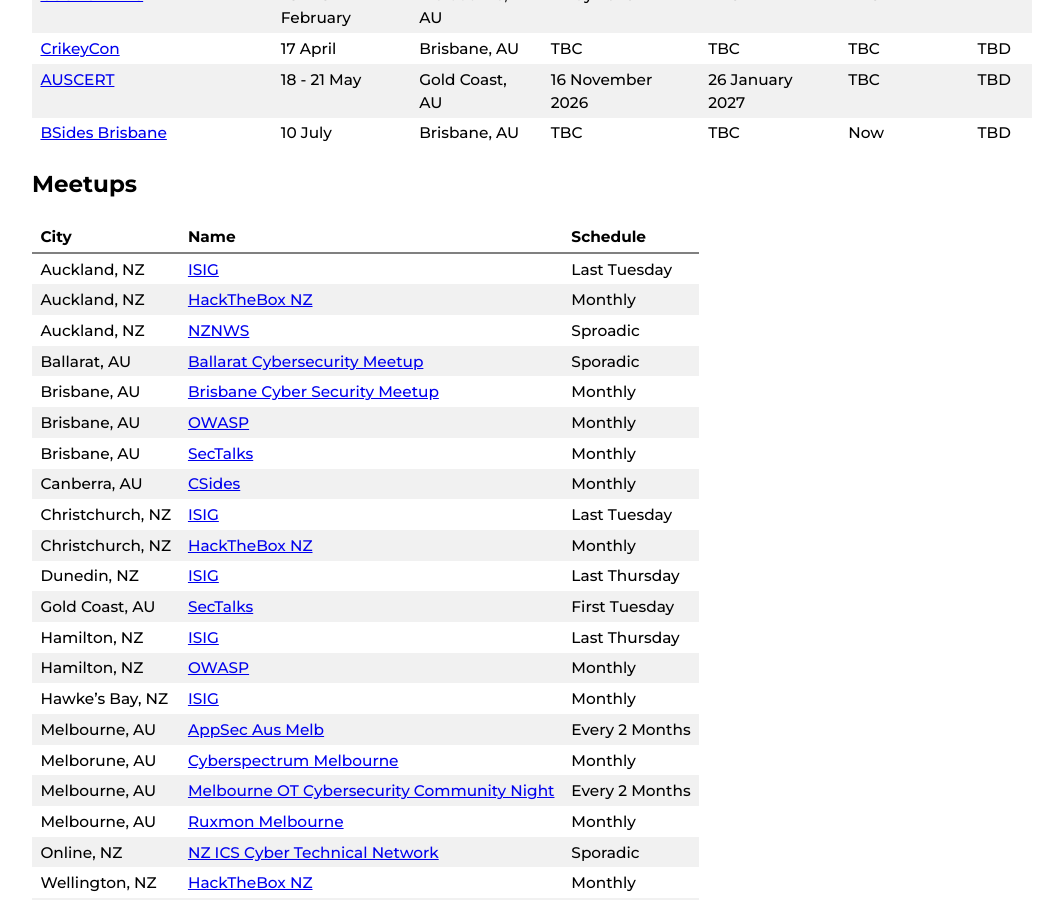
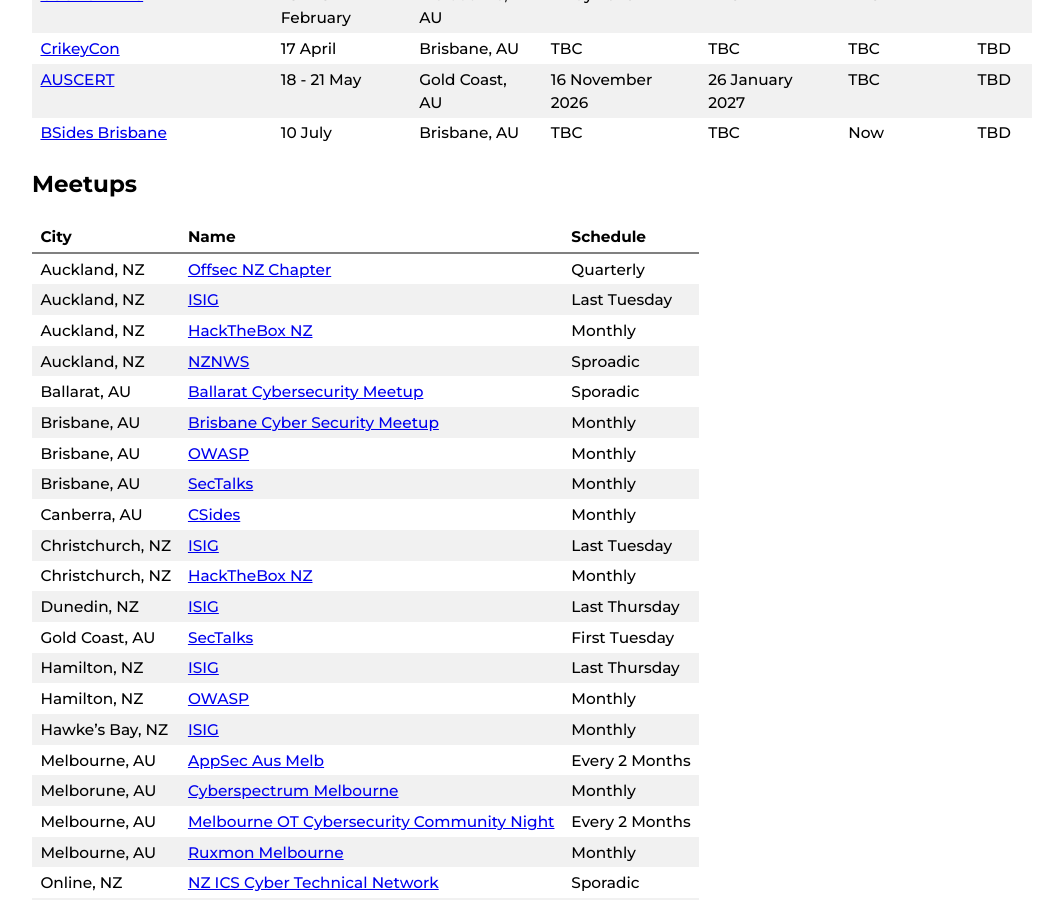
Before and after one commit to nzkarit/downundercons, a Jekyll site: the page built from index.markdown, in a window 1280 px wide and 900 px high, scrolled down 2099 px. Shown: the whole window, without its empty margins (108-1171 px from the left). Built offline with Jekyll 4.4.1, drawn with Linux system fonts in a browser that asks for light colours.

Commit message:
Added NZ Offsec Meetup

```diff
--- a/index.markdown
+++ b/index.markdown
@@ -65,6 +65,7 @@ These are a list of hacker/infosec cons and meetups in the NZ and Aussie Area.
 
 | City | Name | Schedule |
 | ---- | ---- | -------- |
+| Auckland, NZ | [Offsec NZ Chapter](https://www.linkedin.com/groups/21180089/) | Quarterly |
 | Auckland, NZ | [ISIG](https://isig.org.nz/) | Last Tuesday |
 | Auckland, NZ | [HackTheBox NZ](https://www.meetup.com/hack-the-box-meetup-new-zealand/) | Monthly |
 | Auckland, NZ | [NZNWS](https://nznws.org/events-and-news/) | Sproadic |
```
